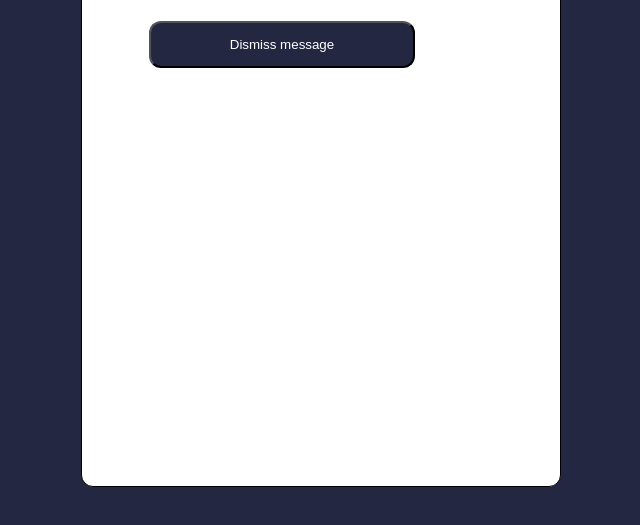
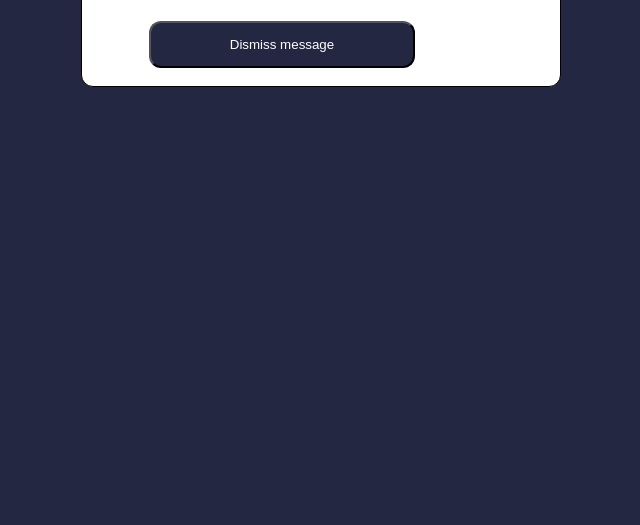
Before and after one commit to macilah-carter/newsletter, a plain HTML site: page index.html in a window 1280 px wide. Both pictures are taken after a click on the button "Subscribe to monthly newsletter". Shown: the part 417-942 px from the top of the page, without its empty margins (319-959 px from the left). After the commit the page ends 800 px from the top, so only its background shows below. Drawn offline with Linux system fonts and the light colour scheme.

Commit message:
js added

```diff
--- a/index.css
+++ b/index.css
@@ -88,7 +88,7 @@ button{
     color: white;
 
 }
-@media screen and (min-width:600Px) {
+@media screen and (min-width:612Px) {
     body{
         display: flex;
         justify-content: center;
@@ -126,6 +126,7 @@ button{
         width: 30em;
         border-radius: 12px;
         background-color: white;
+        height: 50vh;
 
     }
     .final .message{
```
